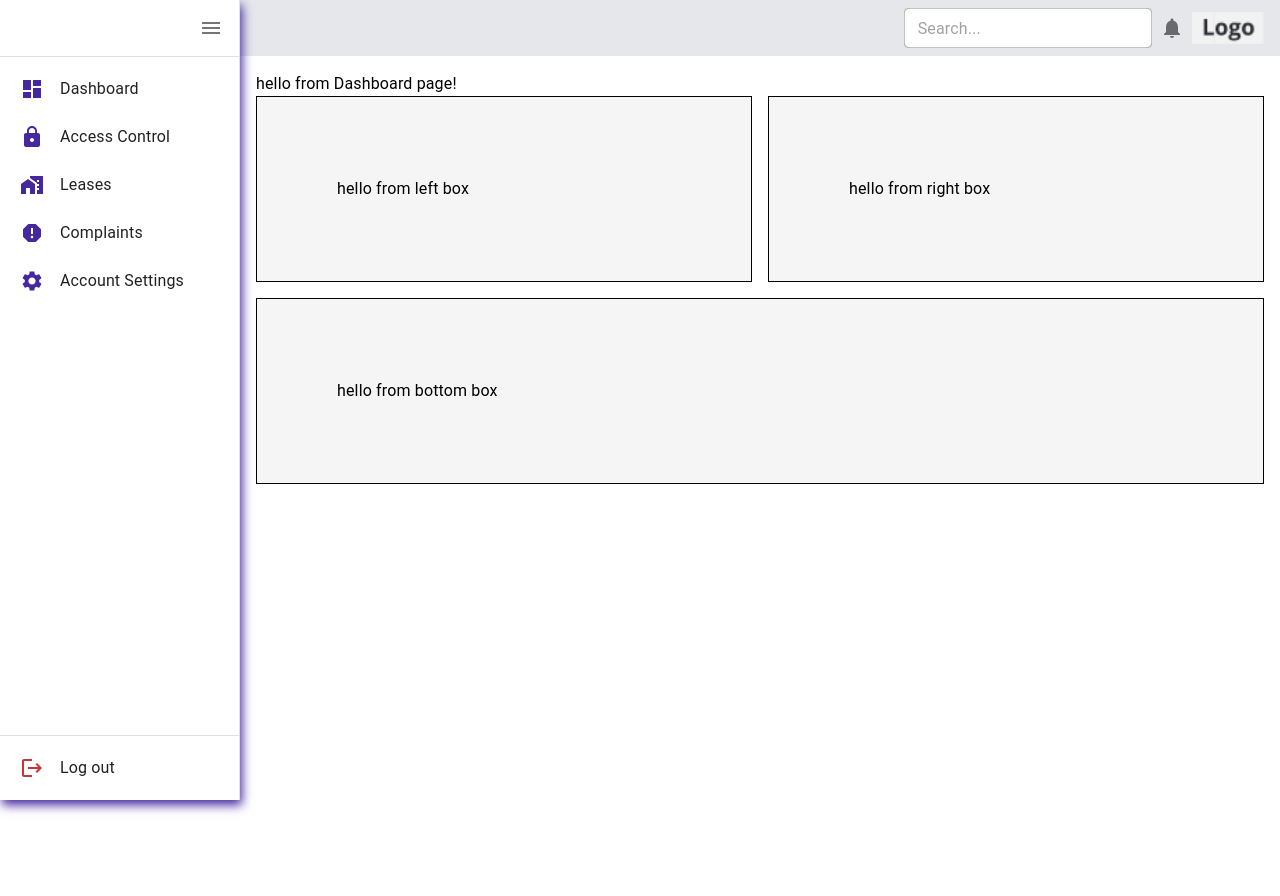
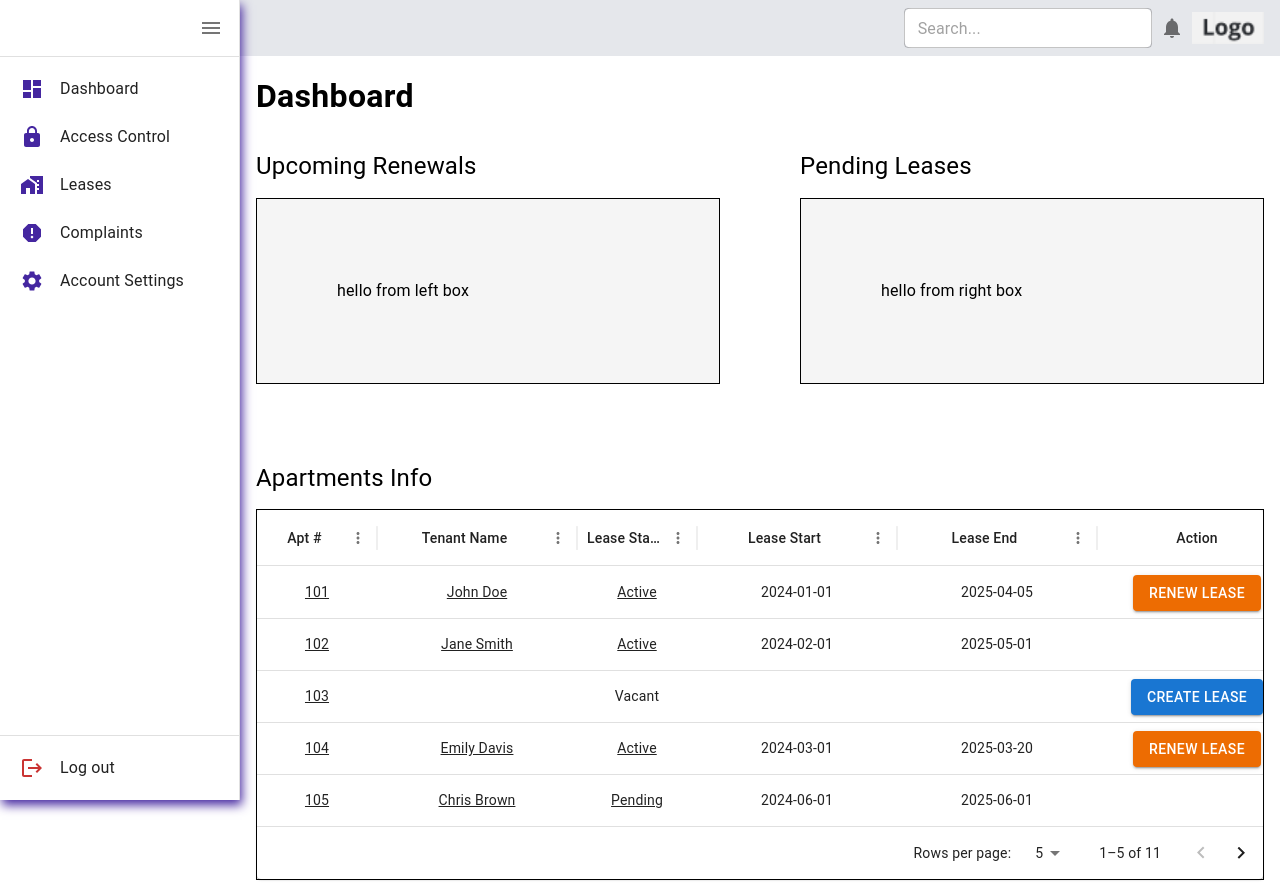
Before and after one commit to luisarevalo21/feb-2025-DSD-cohort, a React (Vite) app in the folder front-end/: page /dashboard in a window 1280 px wide. Before the commit the page ends 800 px from the top, so only its background shows below. Built offline with nearby package versions, Linux system fonts and the light colour scheme.

Commit message:
fix: solve responsiveness issue on root layout and improve dashboard layout

```diff
--- a/front-end/src/components/tables/ApartmentTable.jsx
+++ b/front-end/src/components/tables/ApartmentTable.jsx
@@ -1,8 +1,8 @@
-import { Button } from "@mui/material";
-import Paper from "@mui/material/Paper";
+import { Button, Paper } from "@mui/material";
 import { DataGrid } from "@mui/x-data-grid";
 import { Link } from "react-router";
 
+// Columns Definition
 const columns = [
   {
     field: "apartmentNumber",
@@ -31,7 +31,10 @@ const columns = [
     headerName: "Lease Status",
     flex: 1,
     minWidth: 120,
-    renderCell: (params) => (
+    renderCell: (params) =>
+      params.row.leaseStatus === "Vacant" ? (
+        <span>{params.row.leaseStatus}</span>
+      ) : (
         <a href={`/leases/${params.row.leaseId}`} className="underline">
           {params.row.leaseStatus}
         </a>
@@ -57,37 +60,42 @@ const columns = [
     flex: 1,
     minWidth: 200,
     disableColumnMenu: true,
-    renderCell: (params) => (
+    // Customizes the content of this column based on lease status
+    renderCell: (params) => {
+      const leaseEndDate = new Date(params.row.leaseEnd);
+      const today = new Date();
+      const daysUntilEnd = (leaseEndDate - today) / (1000 * 60 * 60 * 24);
+
+      return (
         <div className="flex justify-center items-center gap-2 h-full">
           {params.row.leaseStatus === "Vacant" ? (
             <Button
               component={Link}
-            to={`/leases/${params.row.id}`}
+              to={`/leases/${params.row.leaseId}`}
               color="primary"
               variant="contained"
             >
-            Create New Lease
+              Create Lease
             </Button>
-        ) : params.row.leaseStatus === "Expired" ? (
+          ) : daysUntilEnd < 30 ? (
             <Button
               component={Link}
-            to={`/leases/${params.row.id}`}
-            color="error"
+              to={`/leases/${params.row.leaseId}`}
+              color="warning"
               variant="contained"
             >
               Renew Lease
             </Button>
-        ) : (
-          <></>
-        )}
+          ) : null}
         </div>
-    ),
+      );
+    },
   },
 ];
 
 const paginationModel = { page: 0, pageSize: 5 };
 
-export default function DataTable() {
+const ApartmentTable = () => {
   return (
     <Paper>
       <DataGrid
@@ -103,11 +111,15 @@ export default function DataTable() {
         align={"center"}
         disableColumnResize
         disableColumnSelector
+        disableRowSelectionOnClick
       />
     </Paper>
   );
-}
+};
 
+export default ApartmentTable;
+
+// Mock Data
 const rows = [
   {
     id: 1,
@@ -117,7 +129,7 @@ const rows = [
     leaseId: 5001,
     leaseStatus: "Active",
     leaseStart: "2024-01-01",
-    leaseEnd: "2025-01-01",
+    leaseEnd: "2025-04-05",
   },
   {
     id: 2,
@@ -126,18 +138,18 @@ const rows = [
     tenantName: "Jane Smith",
     leaseId: 5002,
     leaseStatus: "Active",
-    leaseStart: "2023-12-01",
-    leaseEnd: "2024-12-01",
+    leaseStart: "2024-02-01",
+    leaseEnd: "2025-05-01",
   },
   {
     id: 3,
     apartmentNumber: "103",
     tenantId: 1003,
-    tenantName: "Michael Johnson",
+    tenantName: "",
     leaseId: 5003,
-    leaseStatus: "Expired",
-    leaseStart: "2022-10-01",
-    leaseEnd: "2023-10-01",
+    leaseStatus: "Vacant",
+    leaseStart: "",
+    leaseEnd: "",
   },
   {
     id: 4,
@@ -147,7 +159,7 @@ const rows = [
     leaseId: 5004,
     leaseStatus: "Active",
     leaseStart: "2024-03-01",
-    leaseEnd: "2025-03-01",
+    leaseEnd: "2025-03-20",
   },
   {
     id: 5,
@@ -166,18 +178,18 @@ const rows = [
     tenantName: "Sophia Wilson",
     leaseId: 5006,
     leaseStatus: "Active",
-    leaseStart: "2023-08-15",
-    leaseEnd: "2024-08-15",
+    leaseStart: "2024-08-15",
+    leaseEnd: "2025-08-15",
   },
   {
     id: 7,
     apartmentNumber: "107",
     tenantId: 1007,
-    tenantName: "David Martinez",
+    tenantName: "",
     leaseId: 5007,
-    leaseStatus: "Expired",
-    leaseStart: "2021-05-01",
-    leaseEnd: "2022-05-01",
+    leaseStatus: "Vacant",
+    leaseStart: "",
+    leaseEnd: "",
   },
   {
     id: 8,
@@ -187,7 +199,7 @@ const rows = [
     leaseId: 5008,
     leaseStatus: "Active",
     leaseStart: "2024-02-01",
-    leaseEnd: "2025-02-01",
+    leaseEnd: "2025-04-02",
   },
   {
     id: 9,
@@ -206,7 +218,17 @@ const rows = [
     tenantName: "Ava Thomas",
     leaseId: 5010,
     leaseStatus: "Active",
-    leaseStart: "2023-11-01",
-    leaseEnd: "2024-11-01",
+    leaseStart: "2024-11-01",
+    leaseEnd: "2025-11-01",
+  },
+  {
+    id: 11,
+    apartmentNumber: "111",
+    tenantId: 1011,
+    tenantName: "",
+    leaseId: 5011,
+    leaseStatus: "Vacant",
+    leaseStart: "",
+    leaseEnd: "",
   },
 ];
--- a/front-end/src/pages/Dashboard.jsx
+++ b/front-end/src/pages/Dashboard.jsx
@@ -1,27 +1,43 @@
-import React from "react";
 import { Box, Typography } from "@mui/material";
 import Grid from "@mui/material/Grid2";
+import ApartmentTable from "../components/tables/ApartmentTable";
 
 const Dashboard = () => {
   return (
     <>
-      <Typography> hello from Dashboard page!</Typography>
+      <Typography
+        component="h1"
+        align="left"
+        fontWeight={"bold"}
+        fontSize={"2rem"}
+        marginBottom={"2rem"}
+      >
+        Dashboard
+      </Typography>
 
-      <Grid container spacing={2}>
-        <Grid size={6}>
+      <Grid container spacing={10}>
+        <Grid size={{ xs: 12, md: 6 }}>
+          <Typography variant="h4" fontSize={"1.5rem"} marginBottom={"1rem"}>
+            Upcoming Renewals
+          </Typography>
           <Box p={10} border={"1px solid black"} bgcolor={"#f5f5f5"}>
             <Typography>hello from left box</Typography>
           </Box>
         </Grid>
-
-        <Grid size={6}>
+        <Grid size={{ xs: 12, md: 6 }}>
+          <Typography variant="h4" fontSize={"1.5rem"} marginBottom={"1rem"}>
+            Pending Leases
+          </Typography>
           <Box p={10} border={"1px solid black"} bgcolor={"#f5f5f5"}>
             <Typography>hello from right box</Typography>
           </Box>
         </Grid>
-        <Grid size={12}>
-          <Box p={10} border={"1px solid black"} bgcolor={"#f5f5f5"}>
-            <Typography>hello from bottom box</Typography>
+        <Grid size={{ xs: 12 }}>
+          <Typography variant="h4" fontSize={"1.5rem"} marginBottom={"1rem"}>
+            Apartments Info
+          </Typography>
+          <Box border={"1px solid black"} bgcolor={"#f5f5f5"}>
+            <ApartmentTable />
           </Box>
         </Grid>
       </Grid>
--- a/front-end/src/pages/RootLayout.jsx
+++ b/front-end/src/pages/RootLayout.jsx
@@ -1,7 +1,7 @@
 import React from "react";
+import { Outlet } from "react-router";
 import MainHeader from "../components/MainHeader";
 import SideNavigation from "../components/SideNavigation";
-import { Outlet } from "react-router";
 
 const RootLayout = () => {
   return (
@@ -9,7 +9,7 @@ const RootLayout = () => {
       <MainHeader />
       <div className="flex flex-1">
         <SideNavigation />
-          <main className="flex-1 p-4">
+        <main className="flex-1 p-4 overflow-auto">
           <Outlet />
         </main>
       </div>
```
Lines whose indentation alone changed are shown as unchanged.
